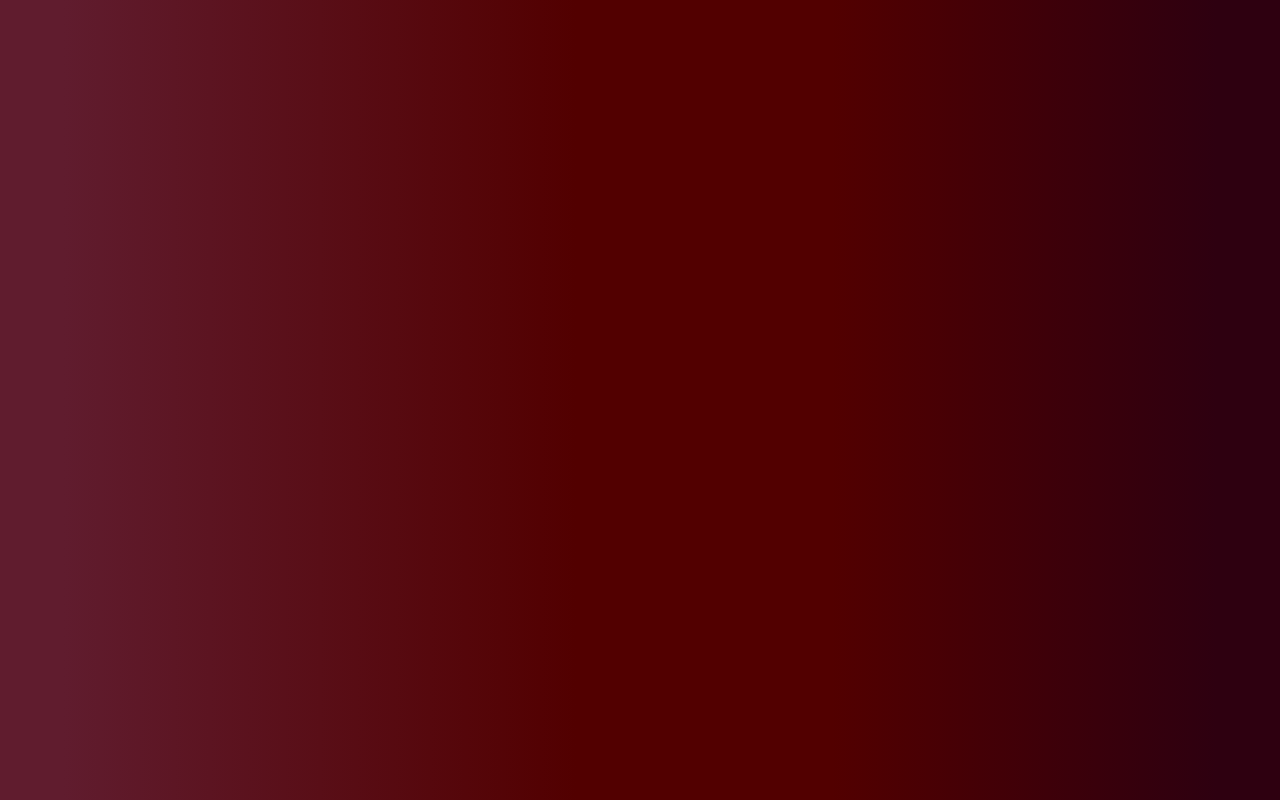
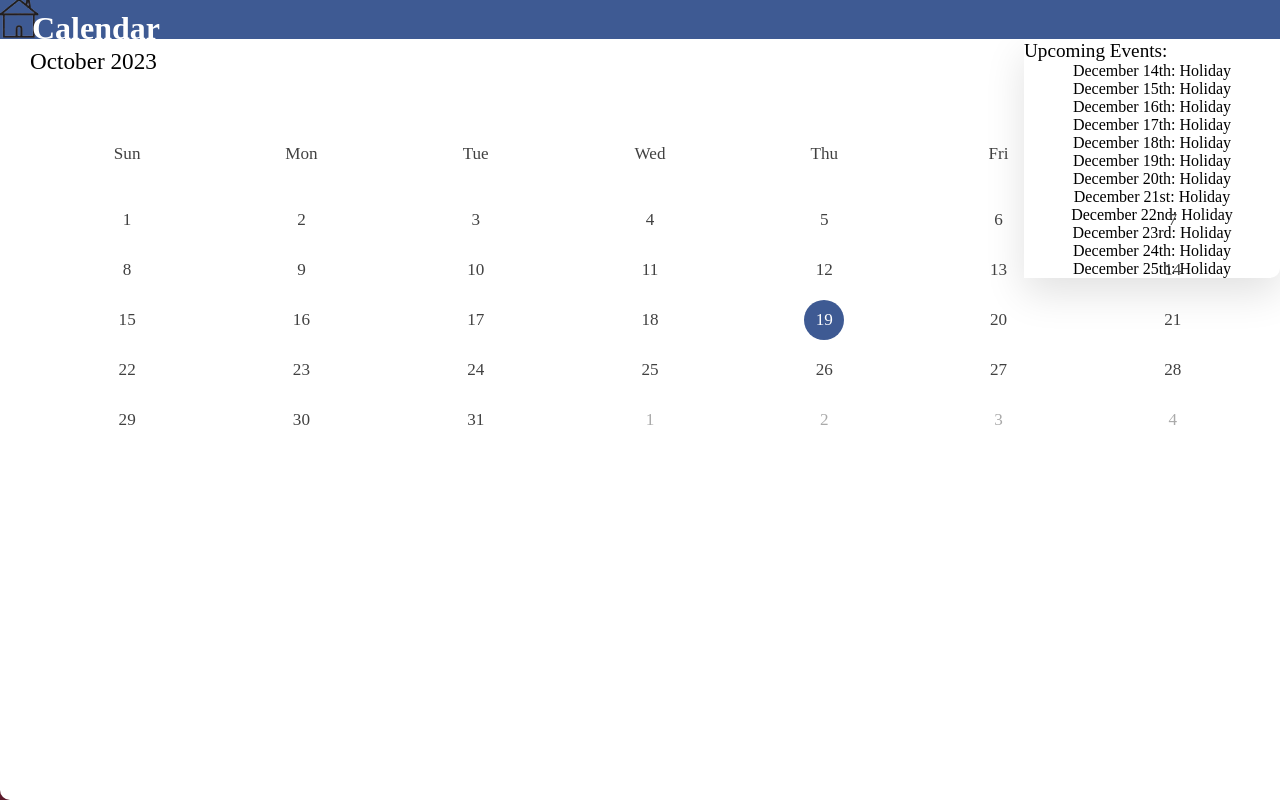
Before and after one commit to Serious-Goose-Studios/consolapp, a React (Create React App) app: page /calendar in a window 1280 px wide. Before the commit this address had no page. Built offline with nearby package versions, Linux system fonts and the light colour scheme.

Commit message:
Started an Upcoming Events Column

```diff
--- a/src/App.js
+++ b/src/App.js
@@ -5,7 +5,7 @@ import Login from './pages/login.js';
 import Home from './pages/home.js';
 import ClubsPage from './pages/clubs.js';
 import HAC from './pages/HAC.js';
-import Calender from './pages/calender.js';
+import Calendar from './pages/calendar.js';
 
 let App = function MyApp() {
   return (
@@ -17,7 +17,7 @@ let App = function MyApp() {
             <Route path='/home' element={<Home />} />
             <Route path='/clubs' element={<ClubsPage />} />
             <Route path='/hac' element={<HAC />} />
-            <Route path='/calender' element={<Calender />} />
+            <Route path='/calendar' element={<Calendar />} />
           </Routes>
       </Router>
     </div>
--- a/src/pages/calender.js
+++ b/src/pages/calendar.js
@@ -1,9 +1,45 @@
 import React from 'react';
-import { useEffect } from 'react';
+import { useState, useRef, useEffect } from 'react';
 import { homeButton } from './home.js';
 import home from '../components/home.png';
 
-export default function Calender(){
+const Events = {"December 14th":"Holiday","December 15th":"Holiday","December 16th":"Holiday","December 17th":"Holiday","December 18th":"Holiday","December 19th":"Holiday","December 20th":"Holiday","December 21st":"Holiday","December 22nd":"Holiday","December 23rd":"Holiday","December 24th":"Holiday","December 25th":"Holiday"};
+const eventList = Object.keys(Events);
+function EventsDisplay() {
+    // State variable to hold the string
+    const [eventsArray, setEventsArray] = useState([""]);
+
+    // Function to update the string
+    const updateArray = () => {
+        const updatedArray = eventList.map((eventDate, index) => {
+            const eventInfo = Events[eventDate];
+            var eventString = `${eventDate}: ${eventInfo}`;
+            return (
+                <div id="dayEvents" key={index}>
+                    {eventString}
+                </div>
+            );
+        });
+        setEventsArray(updatedArray);
+    };
+    const buttonRef = useRef(null);
+    useEffect(() => {
+        buttonRef.current.addEventListener('click', updateArray);
+        buttonRef.current.click();
+    }, []);
+
+    return (
+      <div>
+        {/* Display the string */}
+        <div>{eventsArray}</div>
+
+        {/* Button to update the string */}
+        <button ref={buttonRef} id="classUpdate" onClick={updateArray}>Update String</button>
+      </div>
+    );
+}
+
+export default function Calendar(){
     let date = new Date();
     let year = date.getFullYear();
     let month = date.getMonth();
@@ -108,12 +144,14 @@ export default function Calender(){
             }
             manipulate();
     }
+
     return(
-        <div id="CalenderPage">
+        <div id="CalendarPage">
             <div id="NavBar">
                 <button className="cornerButton" onClick={homeButton}><img id="cornerImg" alt="cornerHome" src={home} /></button>
-                <p id="NavTitle">Calender</p>
+                <p id="NavTitle">Calendar</p>
             </div>
+            <div class="cal-page-top">
                 <div class="calendar-container">
                     <header class="calendar-header">
                         <p class="calendar-current-date"></p>
@@ -144,6 +182,11 @@ export default function Calender(){
                         <ul class="calendar-dates"></ul>
                     </div>
                 </div>
+                <div class="eventCol" id="upcomingEvents">
+                    <header id="eventsHeader">Upcoming Events:</header>
+                    <EventsDisplay/>
+                </div>
+            </div>
         </div>
     );
 }
--- a/src/pages/home.css
+++ b/src/pages/home.css
@@ -159,7 +159,7 @@ body {
   left: 65%;
 }
 
-#CalenderButton{
+#CalendarButton{
   position: absolute;
   left: 1.5vw;
   top: 4vh;
@@ -652,17 +652,28 @@ body {
 .cornerButton{
   background-color: transparent;
   border: none;
-
   position: absolute;
   top: -2px;
   left: -2px;
   color: #555555;
 }
 
+#CalendarPage{
+  display: flex;
+  flex-direction: column;
+  height: 100vh;
+}
+
+.cal-page-top{
+  display: flex;
+  flex: 1;
+}
+
 .calendar-container {
+  flex: 1;
   background: #fff;
-  width: 450px;
-  border-radius: 10px;
+  width: 80vw;
+  border-bottom-left-radius: 10px;
   box-shadow: 0 15px 40px rgba(0, 0, 0, 0.12);
 }
 
@@ -685,7 +696,7 @@ header .calendar-navigation span {
   text-align: center;
   line-height: 38px;
   border-radius: 50%;
-  /* user-select: none; */
+  user-select: none;
   color: #aeabab;
   font-size: 1.9rem;
 }
@@ -757,9 +768,36 @@ header .calendar-current-date {
 }
 
 .calendar-dates li.active::before {
-  background: #6332c5;
+  background: #3e5a93;
 }
 
 .calendar-dates li:not(.active):hover::before {
   background: #e4e1e1;
 }
+
+.eventCol{
+  flex: 1;
+  display: flex;
+  flex-direction: column;
+}
+
+#upcomingEvents{
+  flex: 1;
+  overflow-y: auto;
+  position: absolute;
+  top: 5vh;
+  right: 0vw;
+  background: #fff;
+  width: 20vw;
+  border-bottom-right-radius: 10px;
+  box-shadow: 0 15px 40px rgba(0, 0, 0, 0.12);
+}
+
+#eventsHeader{
+  text-align: left;
+  font-size: larger;
+}
+
+#dayEvents{
+
+}
--- a/src/pages/home.js
+++ b/src/pages/home.js
@@ -121,14 +121,14 @@ function CloseAccountButton() {
 }
 
 function Account(){
-    function CalenderPage(){
-      window.location.href = "./calender";
+    function CalendarPage(){
+      window.location.href = "./calendar";
     }
     return(
         <div className="DropDown" id="account">
             <CloseAccountButton />
             <h6>Account</h6>
-            <button className="pageButton" id="CalenderButton" onClick={CalenderPage}>Calender</button>
+            <button className="pageButton" id="CalendarButton" onClick={CalendarPage}>Calendar</button>
         </div>
     )
 };
```
Also changed, not shown: 1 other file (tests, documents, lock files or other folders). Lines whose indentation alone changed are shown as unchanged.
